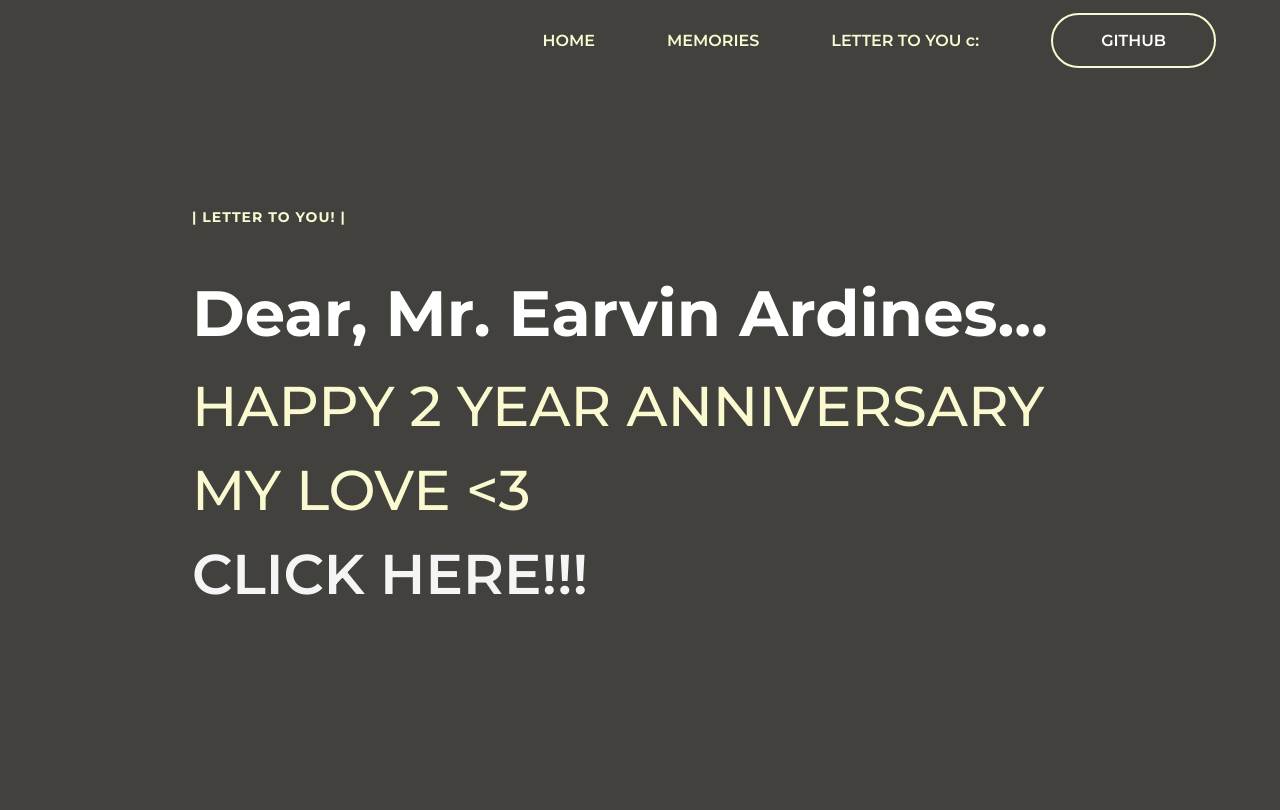
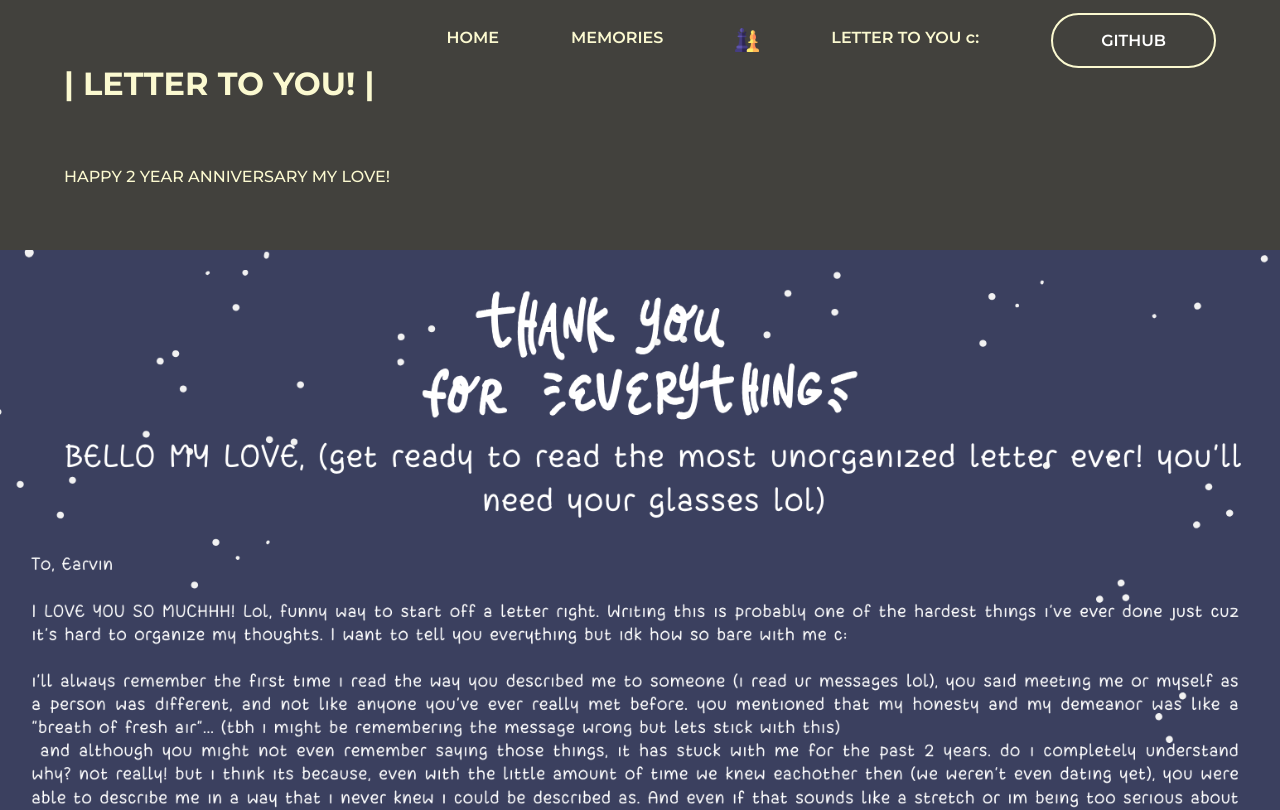
Before and after one commit to rheanne/rheanne.github.io, a plain HTML site: page letter.html in a window 1280 px wide. Shown: the top 810 px of the page. Drawn offline with nearby package versions, Linux system fonts and the light colour scheme.

Commit message:
Update letter.html

```diff
--- a/letter.html
+++ b/letter.html
@@ -20,7 +20,7 @@
       <link rel="stylesheet" href="/stylesheet.css">
 
 </head>
-<body>
+<body class="letter_body">
 
     <header class="header" id="header">
 
@@ -38,7 +38,9 @@
                     <li class="nav__item2">
                         <a href="/memories.html" class="nav__link">MEMORIES</a>
                     </li>
-
+                    <li class="nav__item2">
+                        <a href="/chess.html" class="nav__link"><img src="/assets/chess/chess.png" alt="" class="chess_icon"> </a>
+                    </li>
                     <li class="nav__item4">
                         <a href="/letter.html" class="nav__link">LETTER TO YOU c:</a>
                     </li>
@@ -61,40 +63,22 @@
         </nav>
     </header>
 
-    <main class="main">
-        <section class="home">
 
-        <div class="home__containter container">
+    <h1 class="memories__title">
+        <span>
+        | LETTER TO YOU! |
+        </span>
 
-            <div class="home__content">
-                <h3 class="letter__subtitle">
-                   | LETTER TO YOU! |
-                </h3>
-                <h1 class="letter__title">
-                    <span>
-                        Dear,
-                        Mr. Earvin Ardines...
-                    </span>
+      </h1>
 
-                </h1>
+      <p class="memories__description">
+        HAPPY 2 YEAR ANNIVERSARY MY LOVE!
+      </p>
 
-                <p class="letter__description">
-                    HAPPY 2 YEAR ANNIVERSARY MY LOVE <3 <br>
-                    <a href="https://docs.google.com/document/d/1iYrCk6f5s1gbM5Yhcfriyp6hgyG43kB3Y0q1es-8K6I/edit?usp=sharing" class="nav__linkL"> CLICK HERE!!!</a>
-                    <br>
-                    <br>
+    <img src="/Blue illustrated modern thank you letter.png" id="letter_pic">
 
-
-
-                </p>
-            </div>
-
-        </div>
-
-        </section>
-
-        </main>
 
                 <!--MAIN JS-->
     <script src="/script.js"></script>
-</html>
+
+</body>
```
